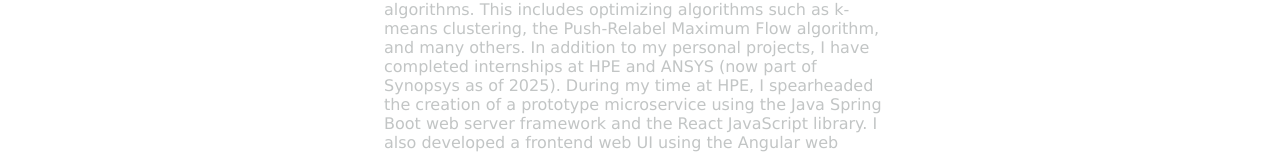
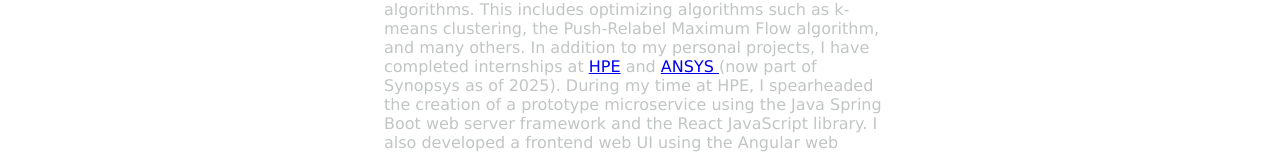
Before and after one commit to CSCE331-Fall2024/csce_331_Peries, a plain HTML site: page qualification.html in a window 1280 px wide. Shown: the part 460-613 px from the top of the page. Drawn offline with Linux system fonts and the light colour scheme.

Commit message:
added few more links

```diff
--- a/qualification.html
+++ b/qualification.html
@@ -29,7 +29,7 @@
                 computing, specifically in utilizing advanced hardware to further boost and parallelize
                 complex algorithms. This includes optimizing algorithms such as k-means clustering, the
                 Push-Relabel Maximum Flow algorithm, and many others. In addition to my personal projects,
-                I have completed internships at HPE and ANSYS (now part of Synopsys as of 2025). During my
+                I have completed internships at <a href="https://www.hpe.com/us/en/home.html">HPE</a> and <a href="https://www.ansys.com/">ANSYS </a> (now part of Synopsys as of 2025). During my
                 time at HPE, I spearheaded the creation of a prototype microservice using the Java Spring
                 Boot web server framework and the React JavaScript library. I also developed a frontend web
                 UI using the Angular web framework, which required me to learn the TypeScript language. Apart
```
